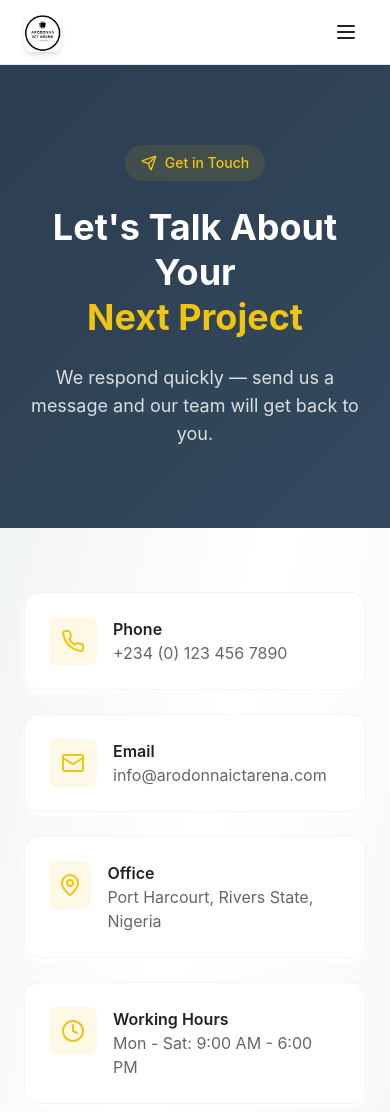
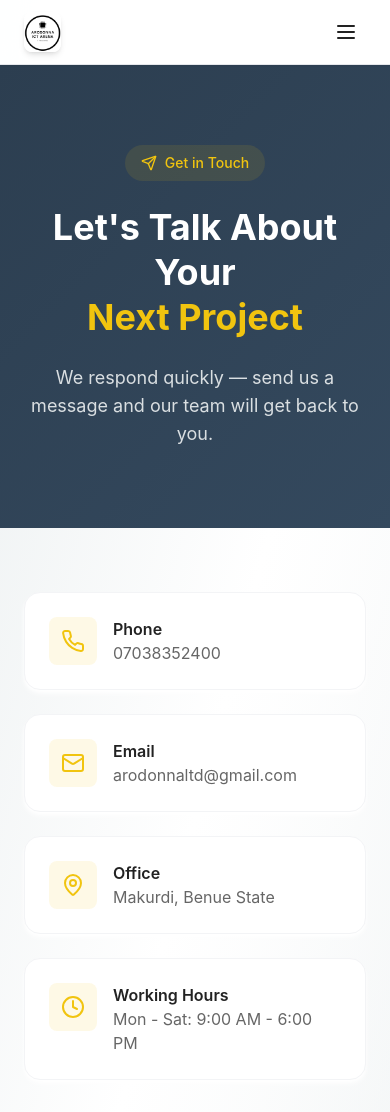
Before and after one commit to ArodonnaArena/arodonna, a Next.js app: page /contact in a window 390 px wide. Shown: the top 1112 px of the page. Built offline with nearby package versions, Linux system fonts and the light colour scheme.

Commit message:
chore(contact): update phone, email, and address

```diff
--- a/app/contact/page.tsx
+++ b/app/contact/page.tsx
@@ -47,9 +47,9 @@ export default function ContactPage() {
             {/* Info Cards */}
             <div className="space-y-6">
               {[
-                { icon: Phone, title: 'Phone', info: '+234 (0) 123 456 7890' },
-                { icon: Mail, title: 'Email', info: 'info@arodonnaictarena.com' },
-                { icon: MapPin, title: 'Office', info: 'Port Harcourt, Rivers State, Nigeria' },
+                { icon: Phone, title: 'Phone', info: '07038352400' },
+                { icon: Mail, title: 'Email', info: 'arodonnaltd@gmail.com' },
+                { icon: MapPin, title: 'Office', info: 'Makurdi, Benue State' },
                 { icon: Clock, title: 'Working Hours', info: 'Mon - Sat: 9:00 AM - 6:00 PM' },
               ].map((item, index) => (
                 <div key={index} className="bg-white rounded-2xl p-6 shadow-card border border-gray-100 flex items-start gap-4">
```
